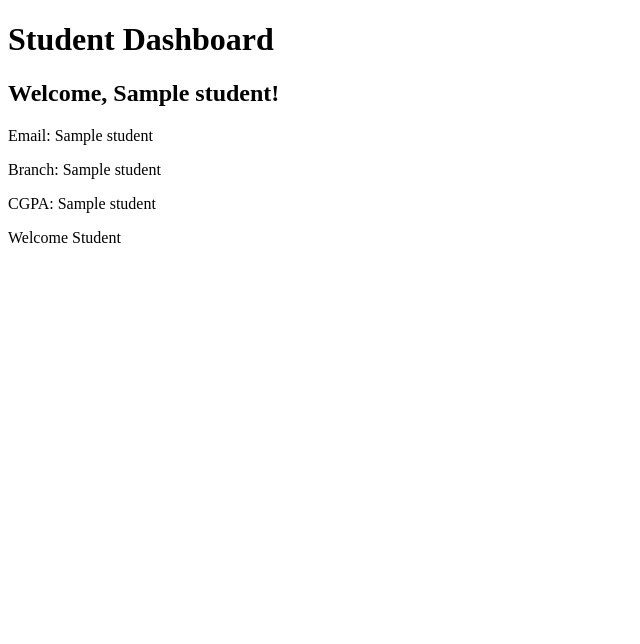
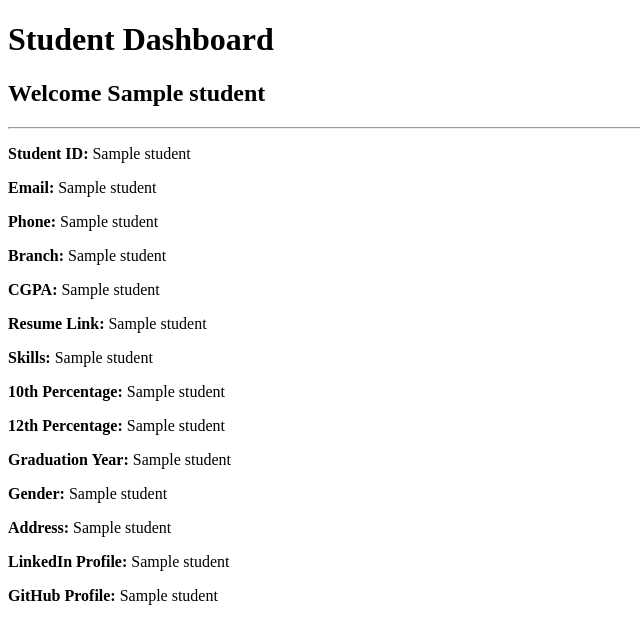
Before and after one commit to nisha1809/Campus-Placement-Management-System, a Flask app: template backend/templates/student_dashboard.html in a window 1280 px wide. Shown: the top 644 px of the page, without its empty margins (0-640 px from the left). Run offline with Flask 3, Linux system fonts and the light colour scheme; the template is opened without the code that fills it: most values are stand-ins (such as "Sample title", 1, 10 or a date in 2020).

Commit message:
Completed Student Profile Dashboard

```diff
--- a/backend/templates/student_dashboard.html
+++ b/backend/templates/student_dashboard.html
@@ -1,18 +1,39 @@
-<!DOCTYPE html>
-<html>
+<!DOCTYPE html><html>
 <head>
     <title>Student Dashboard</title>
-</head>
+</head><body><h1>Student Dashboard</h1>
 
-<body>
+<h2>Welcome {{ student[1] }}</h2>
 
-<h1>Student Dashboard</h1>
-<h2>Welcome, {{ student[1] }}!</h2>
-<p>Email: {{ student[2] }}</p>
-<p>Branch: {{ student[3] }}</p>
-<p>CGPA: {{ student[4] }}</p>
+<hr>
 
-<p>Welcome Student</p>
+<p><b>Student ID:</b> {{ student[0] }}</p>
+
+<p><b>Email:</b> {{ student[2] }}</p>
+
+<p><b>Phone:</b> {{ student[3] }}</p>
+
+<p><b>Branch:</b> {{ student[4] }}</p>
+
+<p><b>CGPA:</b> {{ student[5] }}</p>
+
+<p><b>Resume Link:</b> {{ student[7] }}</p>
+
+<p><b>Skills:</b> {{ student[8] }}</p>
+
+<p><b>10th Percentage:</b> {{ student[9] }}</p>
+
+<p><b>12th Percentage:</b> {{ student[10] }}</p>
+
+<p><b>Graduation Year:</b> {{ student[11] }}</p>
+
+<p><b>Gender:</b> {{ student[12] }}</p>
+
+<p><b>Address:</b> {{ student[13] }}</p>
+
+<p><b>LinkedIn Profile:</b> {{ student[14] }}</p>
+
+<p><b>GitHub Profile:</b> {{ student[15] }}</p>
 
 </body>
 </html>
```
